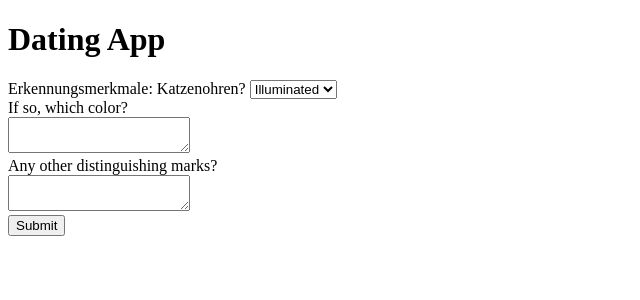
After one commit to chaosFaktor/uwu.dating, a Flask app: page /recognition in a window 1280 px wide. The commit adds this page. Shown: the top 300 px of the page, without its empty margins (0-640 px from the left). Run offline with Flask 3, Linux system fonts and the light colour scheme.

Commit message:
Added questionnaire for distinguishing features

```diff
--- a/app.py
+++ b/app.py
@@ -1,6 +1,6 @@
 from flask import Flask, render_template, request, session, redirect, url_for
 from flask_socketio import SocketIO, join_room, leave_room, emit
-import random
+import random, time
 
 app = Flask(__name__)
 app.secret_key = 'secret!'
@@ -8,6 +8,8 @@ socketio = SocketIO(app)
 
 waiting_room = []  # List to hold waiting users
 matches = {}  # Dictionary to hold matched users
+last_check = time.time() # Implement periodic checks at some point
+event_locations = ['Troll Desk']
 
 @app.route('/')
 def index():
@@ -27,8 +29,11 @@ def earnestness():
 
 @app.route('/earnest', methods=['POST'])
 def earnest():
-    real_earnestness = request.form['earnestness']
-    session['real_earnestness'] = real_earnestness
+    if (request.form.get('earnestness')):
+        real_earnestness = request.form['earnestness']
+        session['real_earnestness'] = real_earnestness
+    else:
+        session['real_earnestness'] = None
     return redirect(url_for('questionnaire'))
 
 @app.route('/questionnaire')
@@ -47,6 +52,22 @@ def questions():
     session['question3'] = question3
     session['question4'] = question4
     session['question5'] = question5
+    return redirect(url_for('recognition'))
+
+@app.route('/recognition')
+def recognition():
+    return render_template('recognition.html')
+
+@app.route('/recognition', methods=['POST'])
+def recognition_form():
+    cat_ears = request.form['cat_ears']
+    session['cat_ears'] = cat_ears
+    if cat_ears != '404':
+        cat_ear_color = request.form['color']
+        session['cat_ear_color'] = cat_ear_color
+    else:
+        session['cat_ear_color'] = None
+    session['distinguish'] = request.form['distinguish']
     return redirect(url_for('waiting'))
 
 @app.route('/waiting')
@@ -65,7 +86,11 @@ def handle_join(data):
         'question3': session['question3'],
         'question4': session['question4'],
         'question5': session['question5'],
+        'cat_ears': session['cat_ears'],
+        'cat_ear_color': session['cat_ear_color'],
+        'distinguish': session['distinguish']
     }
+    print(user)
     waiting_room.append(user)
     session['user'] = user
 
@@ -80,8 +105,8 @@ def match_users():
         matches[room] = (user1, user2)
         join_room(room, sid=user1['id'])
         join_room(room, sid=user2['id'])
-        emit('match', {'room': room, 'partner_text': user2['text']}, room=user1['id'])
-        emit('match', {'room': room, 'partner_text': user1['text']}, room=user2['id'])
+        emit('match', {'room': room}, room=user1['id'])
+        emit('match', {'room': room}, room=user2['id'])
 
 @socketio.on('response')
 def handle_response(data):
@@ -94,7 +119,8 @@ def handle_response(data):
         partner = user1 if user['id'] == user2['id'] else user2
         if 'response' in partner:
             if partner['response'] == 'accept' and response == 'accept':
-                emit('meetup', {'location': 'Coffee Shop'}, room=room)
+                location = event_locations[random.randint(0, len(event_locations))]
+                emit('meetup', {'location': location}, room=room)
             else:
                 emit('rejected', room=room)
                 leave_room(room, sid=user1['id'])
--- a/draft.txt
+++ b/draft.txt
@@ -6,8 +6,8 @@ OwO
 UwU
 Òwó
 Ùwú
-ówò
-úwù
+ÓwÒ
+ÚwÙ
 Divers
 
 2 - Ernsthaftes Interesse?
--- a/templates/earnestness.html
+++ b/templates/earnestness.html
@@ -13,7 +13,7 @@
         <label for="no">No, not really</label><br>
         <input type="checkbox" id="Maybe" name="earnestness" value="maybe">
         <label for="no">Maybe</label><br>
-        <button type="submit">Start</button>
+        <button type="submit">Submit</button>
     </form>
 </body>
 </html>
--- /dev/null
+++ b/templates/recognition.html
@@ -0,0 +1,23 @@
+<!DOCTYPE html>
+<html>
+<head>
+    <title>Dating App</title>
+</head>
+<body>
+    <h1>Dating App</h1>
+    <form action="/recognition" method="post">
+        <label>Erkennungsmerkmale:</label>
+        <label for="cat_ears">Katzenohren?</label>
+        <select name="cat_ears" id="cat_ears" required>
+            <option value="blinkenlights">Illuminated</option>
+            <option value="plain">Plain</option>
+            <option value="404">404</option>
+        </select><br>
+        <label for="color">If so, which color?</label><br>
+        <textarea id="color" name="color"></textarea><br>
+        <label for="distinguish">Any other distinguishing marks?</label><br>
+        <textarea id="distinguish" name="distinguish"></textarea><br>
+        <button type="submit">Submit</button>
+    </form>
+</body>
+</html>
```
